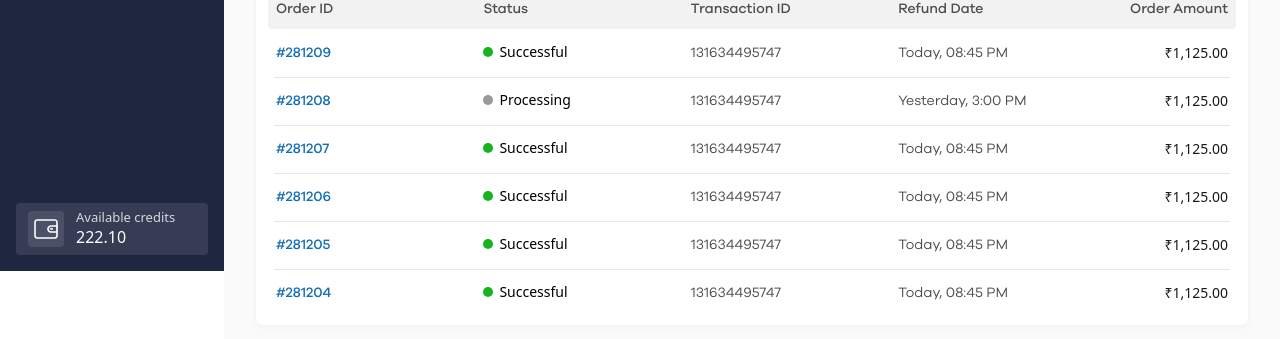
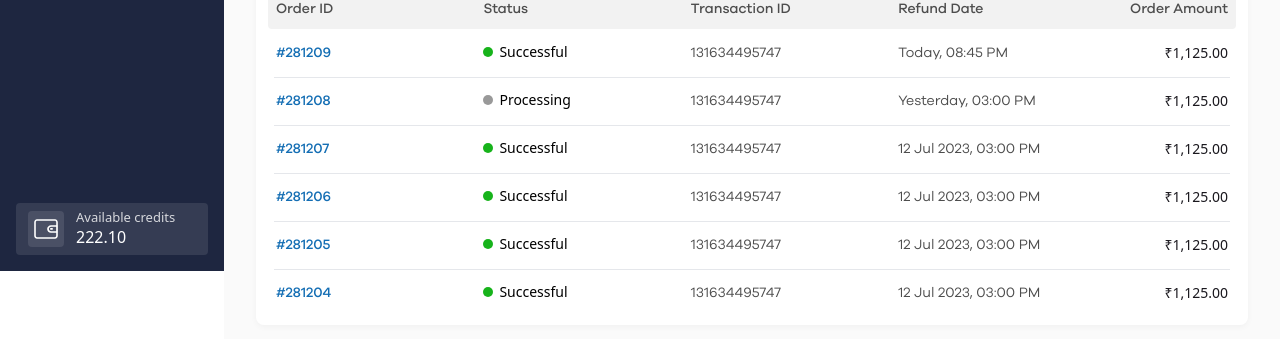
Before and after one commit to nrjdalal/mydukaan-2024, a Next.js app: page / in a window 1280 px wide. Shown: the part 529-868 px from the top of the page. Built offline with nearby package versions, Linux system fonts and the light colour scheme.

Commit message:
Update transactions.tsx

```diff
--- a/src/components/transactions.tsx
+++ b/src/components/transactions.tsx
@@ -19,35 +19,35 @@ const invoices = [
     id: '#281208',
     status: 'Processing',
     tid: '131634495747',
-    date: 'Yesterday, 3:00 PM',
+    date: 'Yesterday, 03:00 PM',
     amount: '₹1,125.00',
   },
   {
     id: '#281207',
     status: 'Successful',
     tid: '131634495747',
-    date: 'Today, 08:45 PM',
+    date: '12 Jul 2023, 03:00 PM',
     amount: '₹1,125.00',
   },
   {
     id: '#281206',
     status: 'Successful',
     tid: '131634495747',
-    date: 'Today, 08:45 PM',
+    date: '12 Jul 2023, 03:00 PM',
     amount: '₹1,125.00',
   },
   {
     id: '#281205',
     status: 'Successful',
     tid: '131634495747',
-    date: 'Today, 08:45 PM',
+    date: '12 Jul 2023, 03:00 PM',
     amount: '₹1,125.00',
   },
   {
     id: '#281204',
     status: 'Successful',
     tid: '131634495747',
-    date: 'Today, 08:45 PM',
+    date: '12 Jul 2023, 03:00 PM',
     amount: '₹1,125.00',
   },
 ]
```
